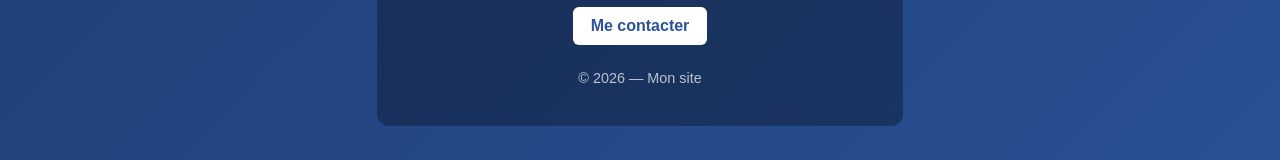
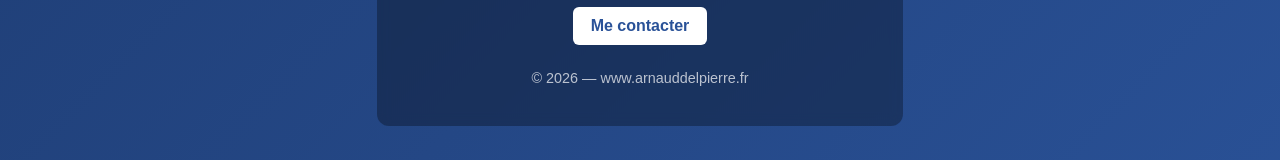
Before and after one commit to arndelp/arnauddelpierre, a plain HTML site: page index.html in a window 1280 px wide. Shown: the part 458-618 px from the top of the page. Drawn offline with Linux system fonts and the light colour scheme.

Commit message:
first commit

```diff
--- a/index.html
+++ b/index.html
@@ -79,7 +79,7 @@ Revenez bientôt pour découvrir le projet !
 <a class="btn" href="mailto:arndelp80@gmail.com">Me contacter</a>
 
 <div class="footer">
-© 2026 — Mon site
+© 2026 — www.arnauddelpierre.fr
 </div>
 
 </div>
```
